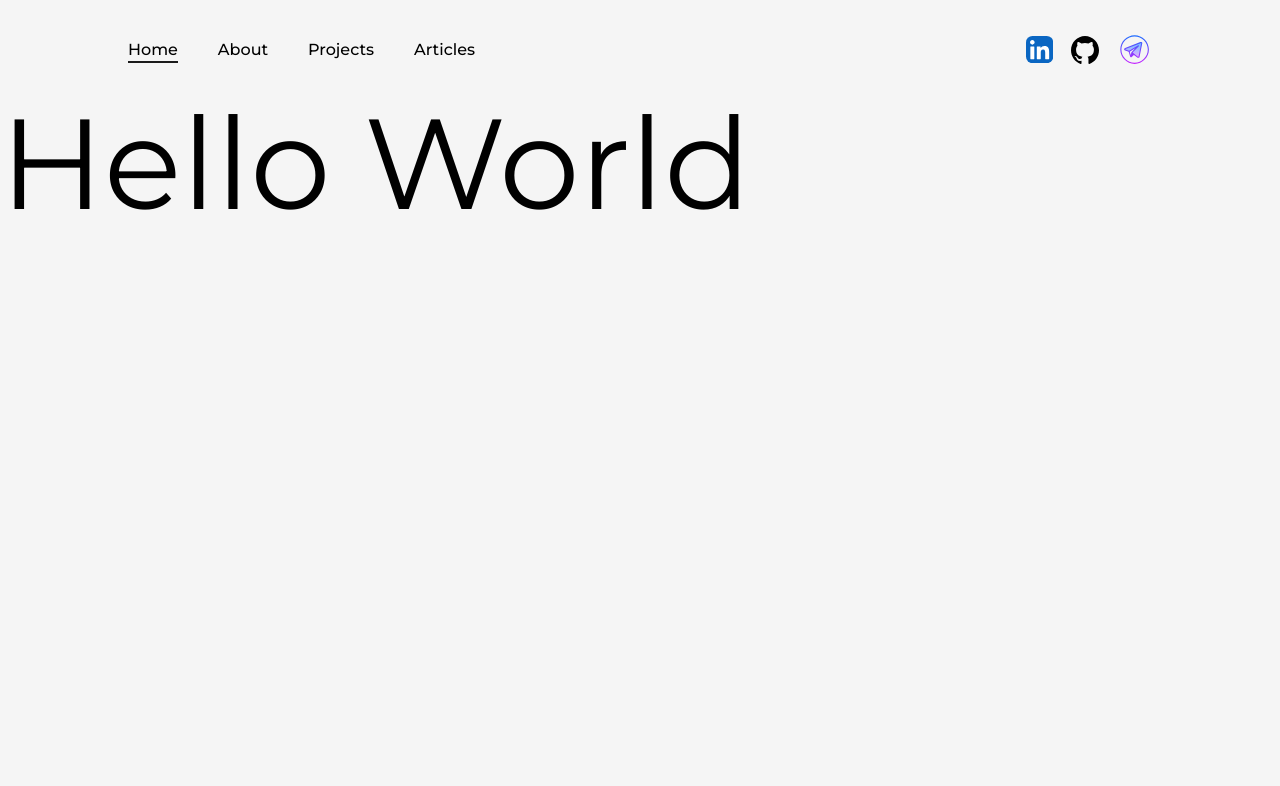
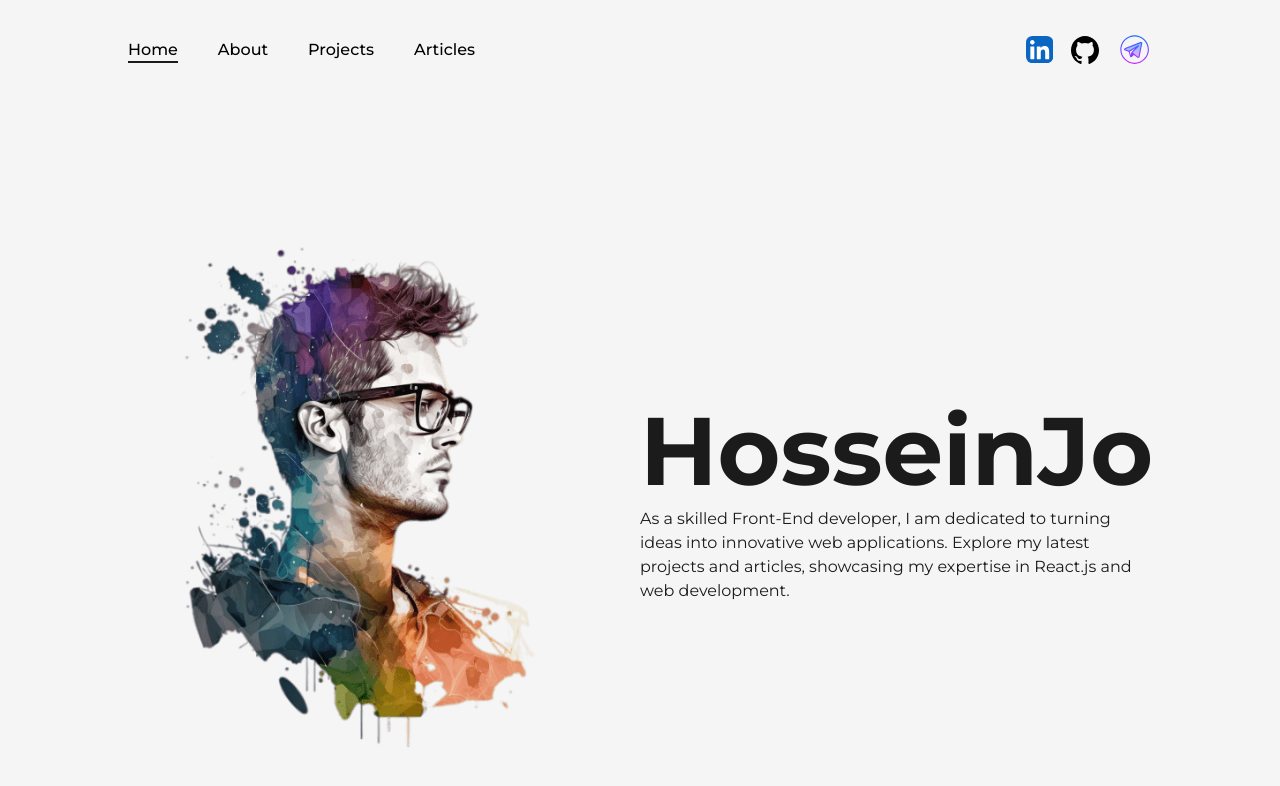
Before and after one commit to hossein-jorfi/portfolio-website, a Next.js app: page / in a window 1280 px wide. Shown: the top 786 px of the page. Built offline with nearby package versions, Linux system fonts and the light colour scheme.

Commit message:
main  page created

```diff
--- a/src/app/layout.tsx
+++ b/src/app/layout.tsx
@@ -2,6 +2,11 @@ import NavBar from "@/components/NavBar";
 import "./globals.css";
 import { Montserrat } from "next/font/google";
 const montserrat = Montserrat({ subsets: ["latin"] });
+
+export const metadata = {
+  title: "Hossein Jorfi",
+  description: "Hossein Jorfi Portfolio Website",
+};
 
 export default function RootLayout({
   children,
--- a/src/app/page.tsx
+++ b/src/app/page.tsx
@@ -1,5 +1,25 @@
+import Image from "next/image";
+import picture from "../../public/images/developer-pic-1.png";
+import AnimatedText from "@/components/AnimatedText";
+
 function Home() {
-  return <div className="text-9xl">Hello World</div>;
+  return (
+    <div className="flex items-center text-dark w-full min-h-screen z-0 bg-light p-32">
+      <div className="flex items-center justify-between w-full">
+        <div className="w-1/2">
+          <Image src={picture} alt="profile" className="w-full h-auto" />
+        </div>
+        <div className="w-1/2">
+          <AnimatedText className="" title="Hossein Jorfi" />
+          <p className="">
+            As a skilled Front-End developer, I am dedicated to turning ideas
+            into innovative web applications. Explore my latest projects and
+            articles, showcasing my expertise in React.js and web development.
+          </p>
+        </div>
+      </div>
+    </div>
+  );
 }
 
 export default Home;
--- /dev/null
+++ b/src/components/AnimatedText.tsx
@@ -0,0 +1,26 @@
+import { spawn } from "child_process";
+import React from "react";
+
+const AnimatedText = ({
+  title,
+  className,
+}: {
+  title: string;
+  className: string;
+}) => {
+  return (
+    <div
+      className={`w-full mx-auto py-2 flex justify-between items-center text-center overflow-hidden ${className}`}
+    >
+      <h1
+        className={`inline-block w-full text-dark font-bold capitalize text-8xl ${className}`}
+      >
+        {title.split(" ").map((item: string, index: number) => (
+          <span key={index}>{item}</span>
+        ))}
+      </h1>
+    </div>
+  );
+};
+
+export default AnimatedText;
```
Also changed, not shown: public/images/developer-pic-1.png (added), src/assets/icons/Home.svg (deleted).
